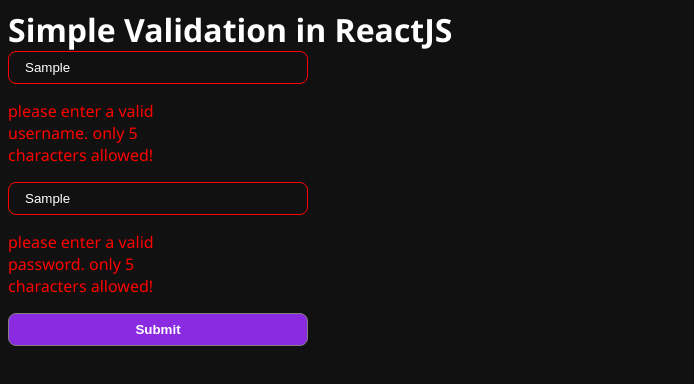
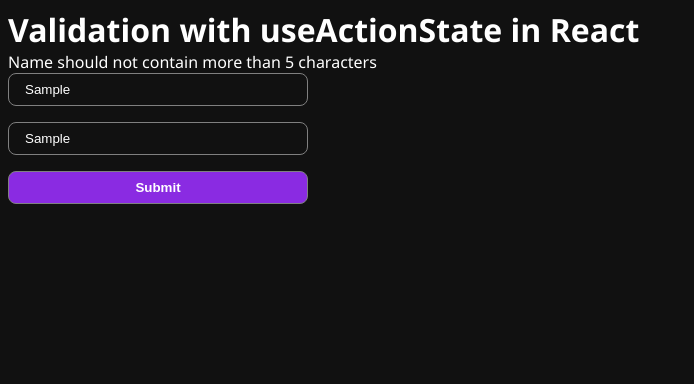
Before and after one commit to 0x-harsh/React-Tutorial---Code-Step-by-Step, a React app: page / in a window 1280 px wide. Both pictures are taken after typing "Sample", "Sample" into the empty fields and a click on the button "Submit". Shown: the top 384 px of the page, without its empty margins (0-694 px from the left). Built offline with nearby package versions, Linux system fonts and the light colour scheme; the HTML template or start-up script is replaced by a standard one.

Commit message:
Validation with useActionState in ReactJS

```diff
--- /dev/null
+++ b/src/50 Validation with useActionState in React/App.jsx
@@ -0,0 +1,38 @@
+import { useActionState } from "react"
+
+const App = () => {
+    const handleLogin = (prevData, formData) => {
+        let name = formData.get('name')
+        let password = formData.get('password')
+        let regex = /^[A-Z0-9]+$/i
+        console.log(name, password)
+
+        if (name.length > 5) {
+            return { error: 'Name should not contain more than 5 characters', name, password }
+        } else if (!regex.test(password)) {
+            return { error: 'Password can contain only numbers and alphabets', name, password }
+        } else {
+            return { message: 'submitted successfully', name, password }
+        }
+    }
+    const [data, action, pending] = useActionState(handleLogin)
+    console.log(data)
+    return (
+        <div>
+            <h1>Validation with useActionState in React</h1>
+            {
+                data?.message ? <span className="green">{data?.message}</span> : ''
+            }
+            {
+                data?.error ? <span className="red">{data?.error}</span> : ''
+            }
+            <form action={action} className="flex flex-col gap-4">
+                <input type="text" placeholder="Enter Full Name" name="name" defaultValue={data?.name} />
+                <input type="text" placeholder="Enter Password" name="password" defaultValue={data?.password} />
+                <button disabled={pending || data?.error}>{pending ? 'Submiting...' : 'Submit'}</button>
+            </form>
+        </div>
+    )
+}
+
+export default App
--- a/src/index.css
+++ b/src/index.css
@@ -251,3 +251,7 @@
   outline-color: red;
   border: 1px solid red;
 }
+
+.green {
+  color: green;
+}
--- a/src/main.jsx
+++ b/src/main.jsx
@@ -1,7 +1,7 @@
 import { StrictMode } from 'react'
 import { createRoot } from 'react-dom/client'
 import './index.css'
-import App from './49 Simple Validation in ReactJS/App.jsx'
+import App from './50 Validation with useActionState in React/App.jsx'
 import { BrowserRouter } from 'react-router'
 
 createRoot(document.getElementById('root')).render(
```
